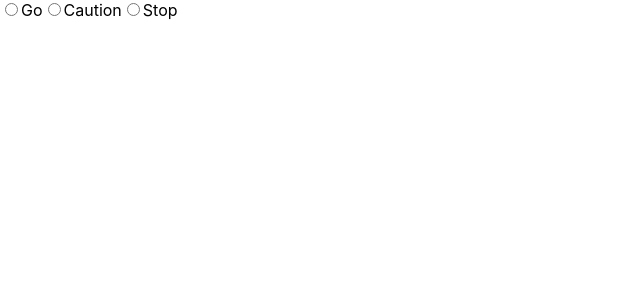
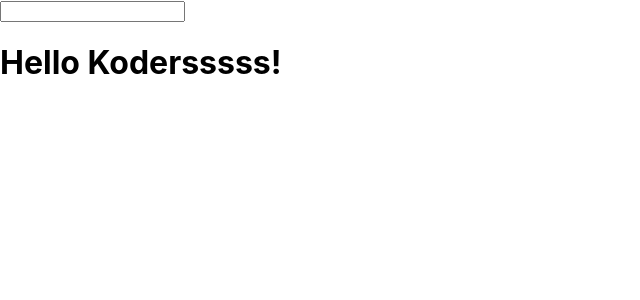
Before and after one commit to karenascencio/React, a React (Create React App) app: page / in a window 1280 px wide. Shown: the top 300 px of the page, without its empty margins (0-640 px from the left). Built offline with nearby package versions, Linux system fonts and the light colour scheme.

Commit message:
added components folder and file

```diff
--- a/src/App.js
+++ b/src/App.js
@@ -1,34 +1,30 @@
 import React, { Component } from 'react'
-import logo from './logo.svg';
 import './App.css';
+
+import CustomHeading from './Components/CustomHeading';
 
 class App extends Component {
   constructor(){
     super()
     this.state = {
-      stage: ""
+      title: "Hello Kodersssss!"
     }
-    this.setStage = this.setStage.bind( this )
+    this.changeHandler = this.changeHandler.bind( this )
   }
 
-  setStage( event ){
-    const value = event.target.value
-    console.log(value)
-    this.setState({ stage: value})
+  changeHandler( event ){
+    const text = event.target.value
+    console.log(text)
+    this.setState({ title: text})
   }
 
   render(){
     return(
       <React.Fragment>
-        <input className="control" type="radio" name="stage" value="go" onClick={this.setStage}/>
-        <label for="" >Go</label>
-        <input className="control" type="radio" name="stage" value="caution" onClick={this.setStage}/>
-        <label for="" >Caution</label>
-        <input className="control" type="radio" name="stage" value="stop" onClick={this.setStage}/>
-        <label for="" >Stop</label>
-        <div className="traffic-light">
-          <div className={`light ${this.state.stage}`}></div>
-        </div>
+        <input type="text" onChange={this.changeHandler}/>
+        <CustomHeading
+          text = { this.state.title ? this.state.title : "Hola Koders!" }
+        />
       </React.Fragment>
     )
   }
--- /dev/null
+++ b/src/Components/CustomHeading/index.js
@@ -0,0 +1,9 @@
+import React from 'react'
+
+function CustomHeading( props ){
+    return(
+        <h1>{props.text}</h1>
+    )
+}
+
+export default CustomHeading
```
